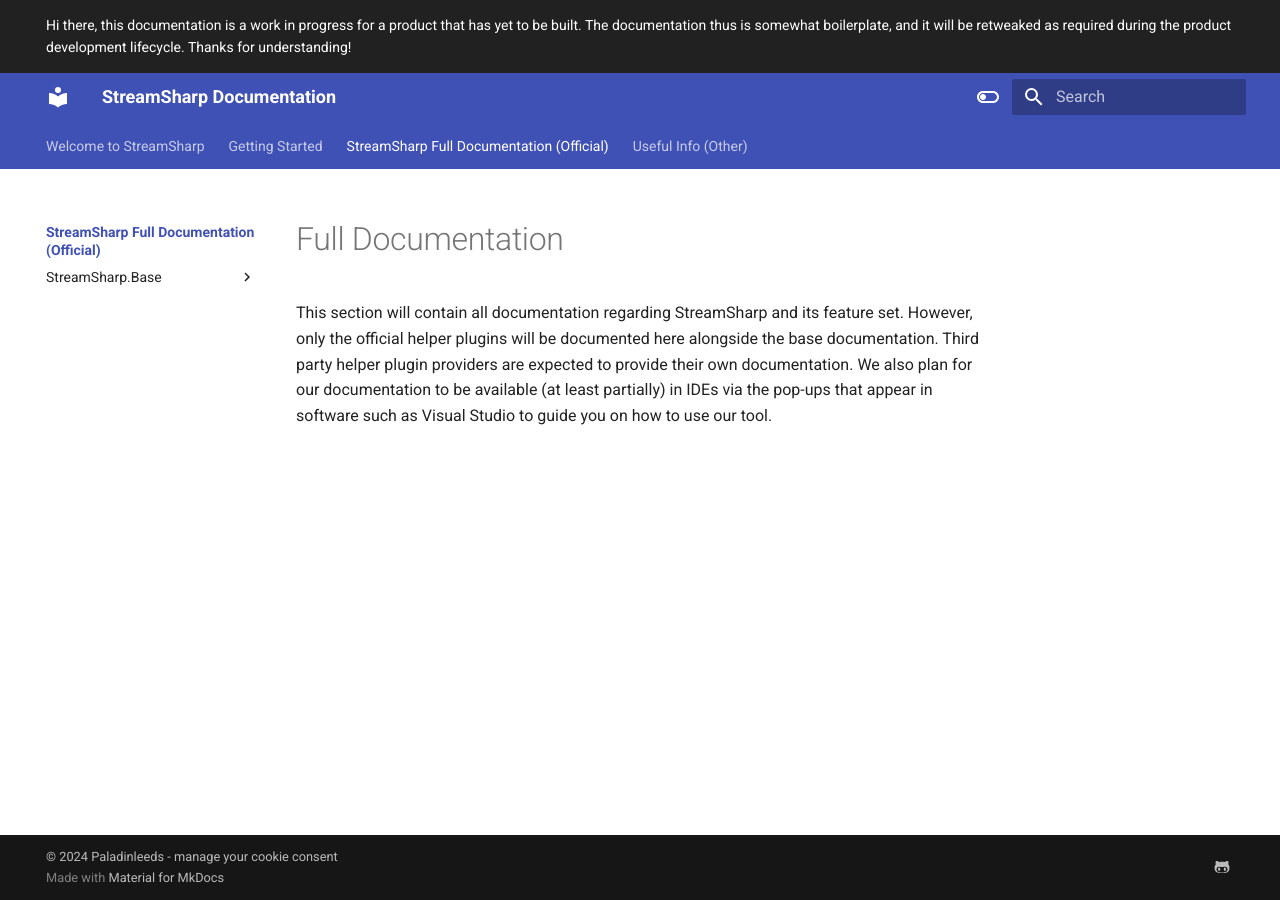
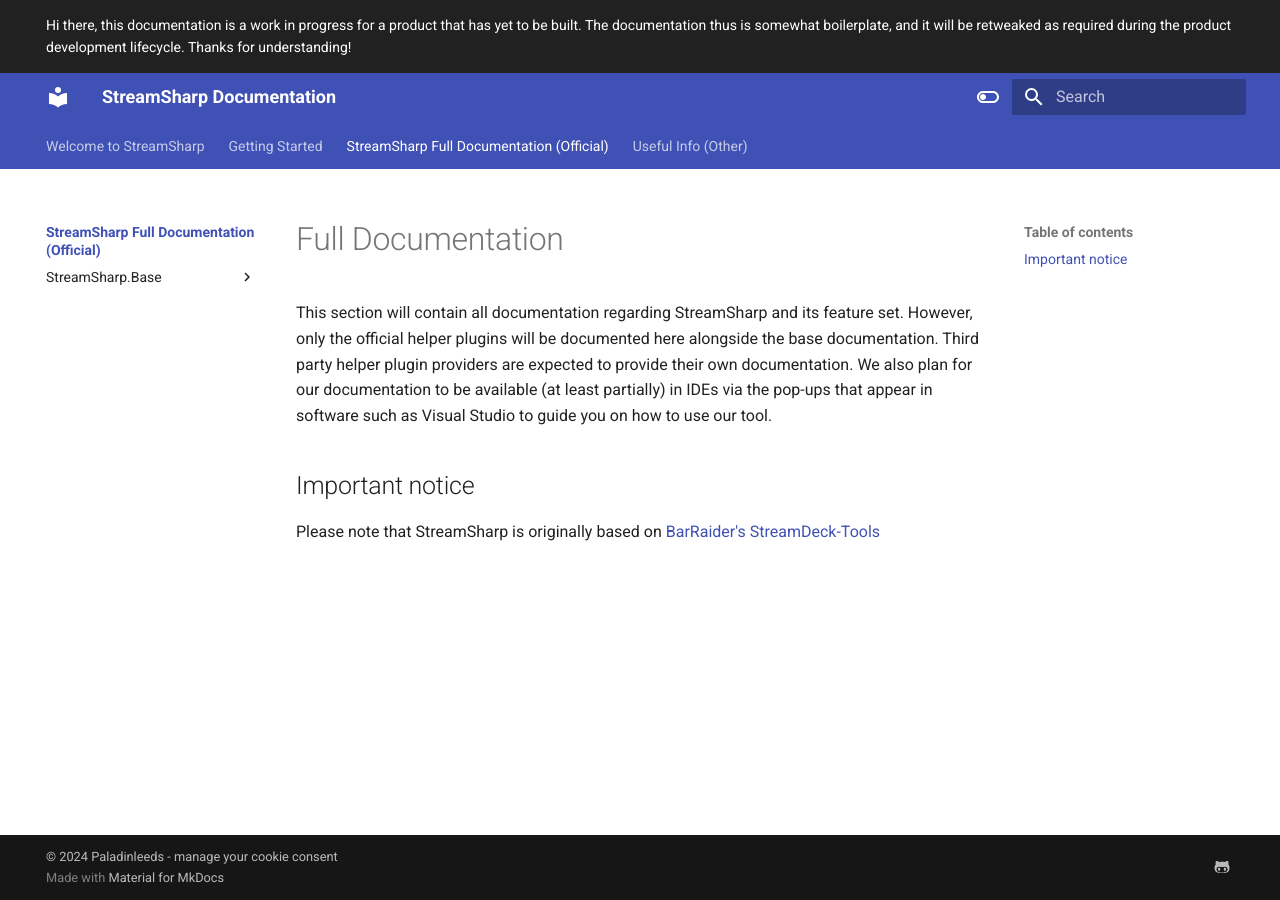
Before and after one commit to StreamSharp/streamsharp.github.io, an MkDocs documentation site: the page built from docs/StreamSharp Full Documentation (Official)/index.md, in a window 1280 px wide. Built offline with MkDocs 1.6.1 and Material for MkDocs 9.7.7, drawn with Linux system fonts in a browser that asks for light colours; plug-ins that fetch from the network failed and are left out; the version menu is left out.

Commit message:
Updating documentation to state where the code is originally based off

```diff
--- a/docs/StreamSharp Full Documentation (Official)/index.md
+++ b/docs/StreamSharp Full Documentation (Official)/index.md
@@ -1,3 +1,7 @@
 # Full Documentation
 
 This section will contain all documentation regarding StreamSharp and its feature set. However, only the official helper plugins will be documented here alongside the base documentation. Third party helper plugin providers are expected to provide their own documentation. We also plan for our documentation to be available (at least partially) in IDEs via the pop-ups that appear in software such as Visual Studio to guide you on how to use our tool.
+
+## Important notice
+
+Please note that StreamSharp is originally based on [BarRaider's StreamDeck-Tools](https://github.com/BarRaider/streamdeck-tools/)
```
